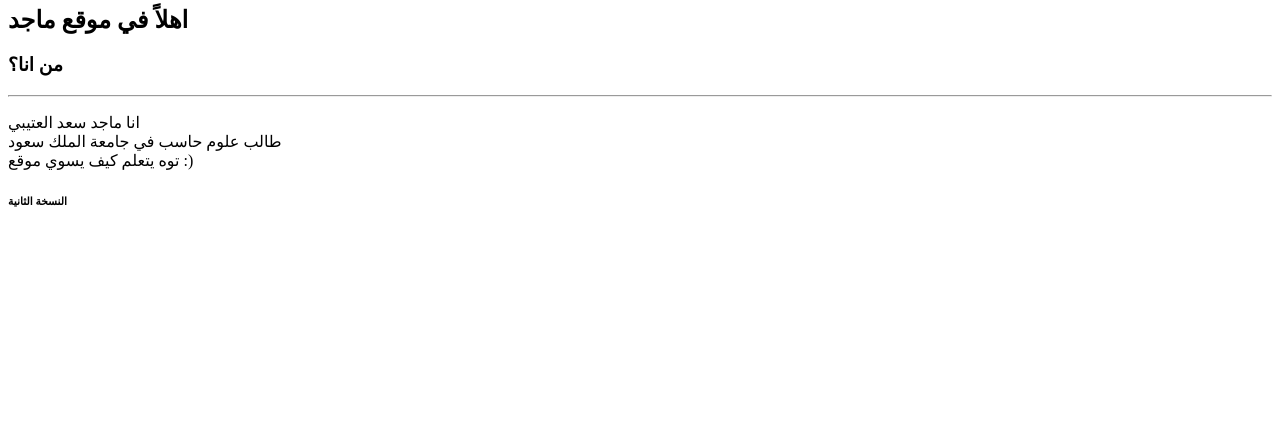
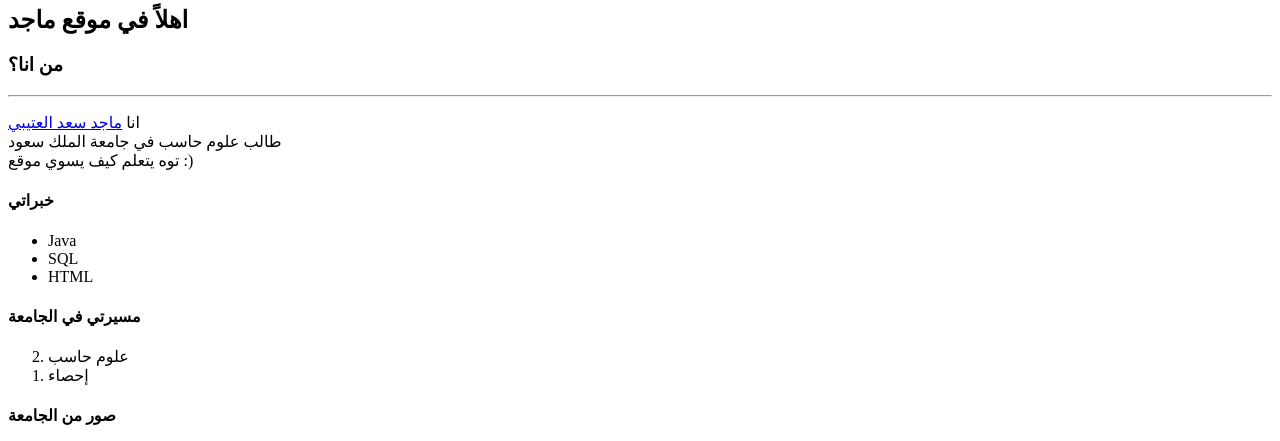
Before and after one commit to Majedsma/myWebsite, a plain HTML site: page index.html in a window 1280 px wide. Shown: the part 61-502 px from the top of the page. Drawn offline with Linux system fonts and the light colour scheme; grey boxes are pictures that could not be loaded.

Commit message:
Update index.html

```diff
--- a/index.html
+++ b/index.html
@@ -1,16 +1,29 @@
-<h1>
-    اهلاً بكم في موقعي
-</h1>
-    <h2>
-        اهلاً في موقع ماجد
-    </h2>
-        <h3>
-            من انا؟
-        </h3>
-        <hr/>
-        <p>
-            انا ماجد سعد العتيبي<br/>
-            طالب علوم حاسب في جامعة الملك سعود<br/>
-            توه يتعلم كيف يسوي موقع :)
-        </p>
-<h6>النسخة الثانية</h6>
+<h1>اهلاً بكم في موقعي</h1>
+
+<h2>اهلاً في موقع ماجد</h2>
+
+<h3>من انا؟</h3>
+
+<hr />
+<p>
+    انا <a href="https://www.linkedin.com/in/majed-al-otaibi-b776352b7/">ماجد سعد العتيبي</a><br />
+    طالب علوم حاسب في جامعة الملك سعود<br />
+    توه يتعلم كيف يسوي موقع :)
+</p>
+<h4>خبراتي</h4>
+<ul>
+    <li>Java</li>
+    <li>SQL</li>
+    <li>HTML</li>
+</ul>
+
+<h4>مسيرتي في الجامعة</h4>
+<ol reversed>
+    <li>علوم حاسب</li>
+    <li>إحصاء</li>
+</ol>
+
+<h4>صور من الجامعة</h4>
+<img src="https://raw.githubusercontent.com/majed7d3/myWebsite/main/KSU%20Picture.jpg" alt="a picture inside the ksu college" height="300">
+
+<h6>النسخة الثالثة</h6>
```
